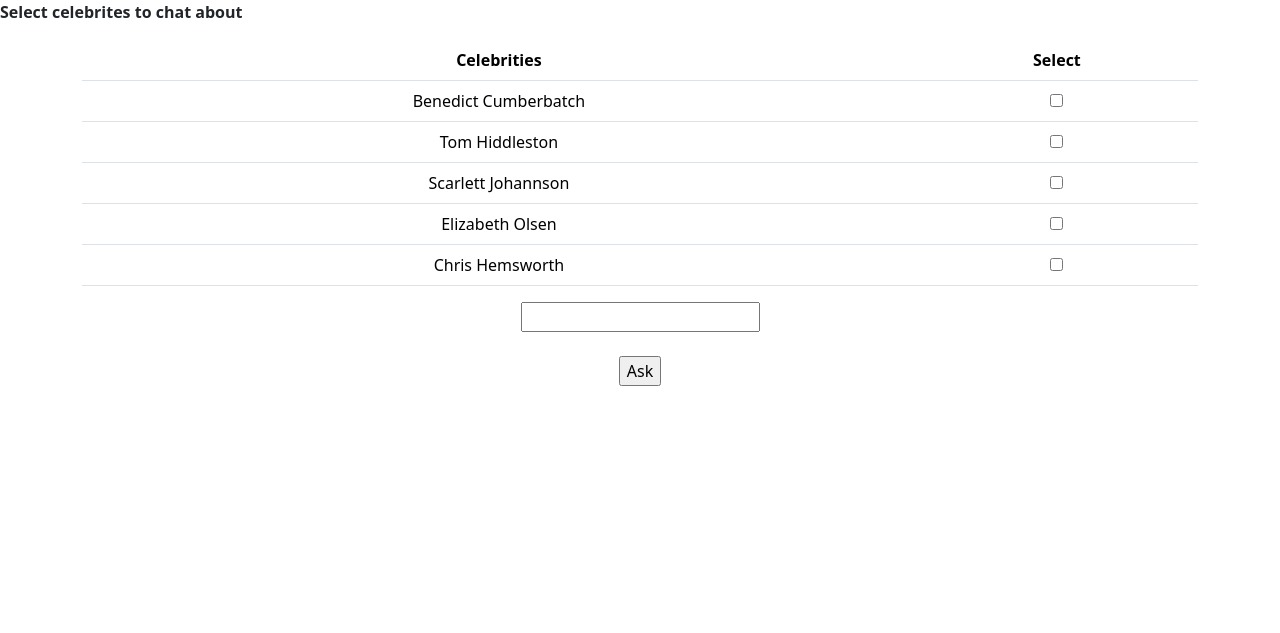
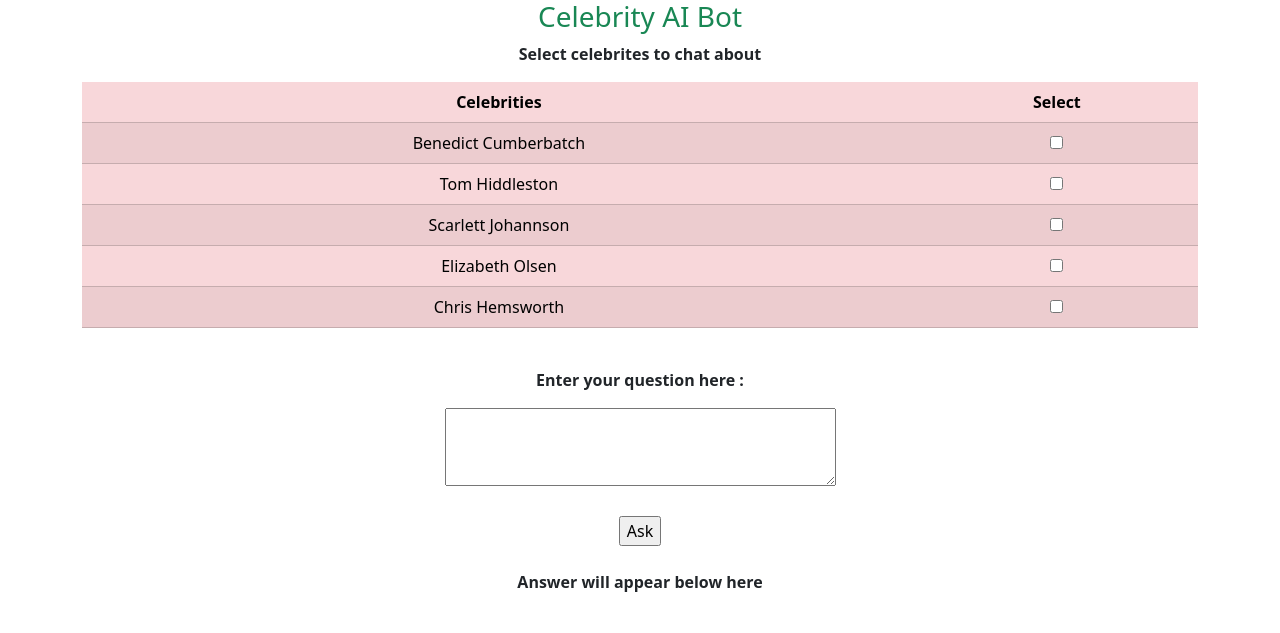
Before and after one commit to bluedrank09/celebrityAIBot, a Django app: template celebrityAIBotApp/templates/celebrity-ai.html in a window 1280 px wide. Shown: the top 633 px of the page. Run offline with Django 4.2, Linux system fonts and the light colour scheme; the template is opened without the code that fills it: values that come from a table or form of the project are taken from there, others are empty; parts of the project's set-up code (start-up, migrations or seed data) failed here and were passed over.

Commit message:
Changed some colours, added files, added comments

```diff
--- a/celebrityAIBot/urls.py
+++ b/celebrityAIBot/urls.py
@@ -14,10 +14,12 @@ Including another URLconf
     1. Import the include() function: from django.urls import include, path
     2. Add a URL to urlpatterns:  path('blog/', include('blog.urls'))
 """
+# importing neede libraries
 from django.contrib import admin
 from django.urls import path, include
 
 urlpatterns = [
-    path('admin/', admin.site.urls),
-    path('celebAI/', include('celebrityAIBotApp.urls')),
+
+    path('admin/', admin.site.urls), # beginning site before full url is added - just getting base bootstrap page
+    path('celebAI/', include('celebrityAIBotApp.urls')), # final url path with full url
 ]
--- a/celebrityAIBotApp/forms.py
+++ b/celebrityAIBotApp/forms.py
@@ -6,4 +6,4 @@ class CelebrityQuestion(forms.Form):
     third_celebrity = forms.BooleanField(label="Scarlett Johannson", required=False)
     fourth_celebrity = forms.BooleanField(label="Elizabeth Olsen", required=False)
     fifth_celebrity = forms.BooleanField(label="Chris Hemsworth", required=False)
-    celeb_question = forms.CharField(label="Ask your question here", max_length=255, initial=' ')
+    celeb_question = forms.CharField(label="Ask your question here", max_length=1000, initial=' ', widget=forms.Textarea(attrs={'rows':3}))
--- a/celebrityAIBotApp/templates/base.html
+++ b/celebrityAIBotApp/templates/base.html
@@ -7,9 +7,13 @@
     <link href="https://cdn.jsdelivr.net/npm/bootstrap@5.3.0-alpha3/dist/css/bootstrap.min.css" rel="stylesheet" integrity="sha384-KK94CHFLLe+nY2dmCWGMq91rCGa5gtU4mk92HdvYe+M/SXH301p5ILy+dN9+nJOZ" crossorigin="anonymous">
     <script src="https://cdn.jsdelivr.net/npm/bootstrap@5.3.0-alpha3/dist/js/bootstrap.bundle.min.js" integrity="sha384-ENjdO4Dr2bkBIFxQpeoTz1HIcje39Wm4jDKdf19U8gI4ddQ3GYNS7NTKfAdVQSZe" crossorigin="anonymous"></script>
     <title>Document</title>
+    <!-- base html page so there's no need to retype all of this for each and every page - we can just import it -->
 </head>
 <body>
-    <div class="fw-semibold">
+    <div class="fw-semibold text-center text-success">
+        <h3>Celebrity AI Bot</h3>
+    </div>
+    <div class="fw-semibold text-center">
         <p>Select celebrites to chat about</p>
     </div>
 
--- a/celebrityAIBotApp/templates/celebrity-ai.html
+++ b/celebrityAIBotApp/templates/celebrity-ai.html
@@ -14,7 +14,7 @@
     <div class = 'container text-center'>
         <form method = "GET">
             {% csrf_token %}
-            <table class="table">
+            <table class="table table-danger table-striped"> <!-- classes make the table have distinguished rows and in the colour red -->
                 <thead>
                     <tr>
                         <th>Celebrities</th>
@@ -44,15 +44,24 @@
                     </tr>
                 </tbody>
             </table>
+            <br> <!-- end of table -->
+            <div class="fw-semibold">
+                <p>Enter your question here : </p>
+            </div>
             <div>
                 {{ form.celeb_question}}
             </div>
             <br>
             <input type = "Submit" value = "Ask">
             <br>
+            <br>
+            <div class="fw-semibold">
+                <p>Answer will appear below here </p>
+            </div>
             <div>
                 {{ answer }}
             </div>
+            <br>
         </form>
     </div>
 
```
Also changed, not shown: celebrityAIBot/settings.py (+2 -14 lines), celebrityAIBotApp/views.py (+27 -2 lines), generate_index_file.py (+0 -8 lines), README.md, 5 other files.
